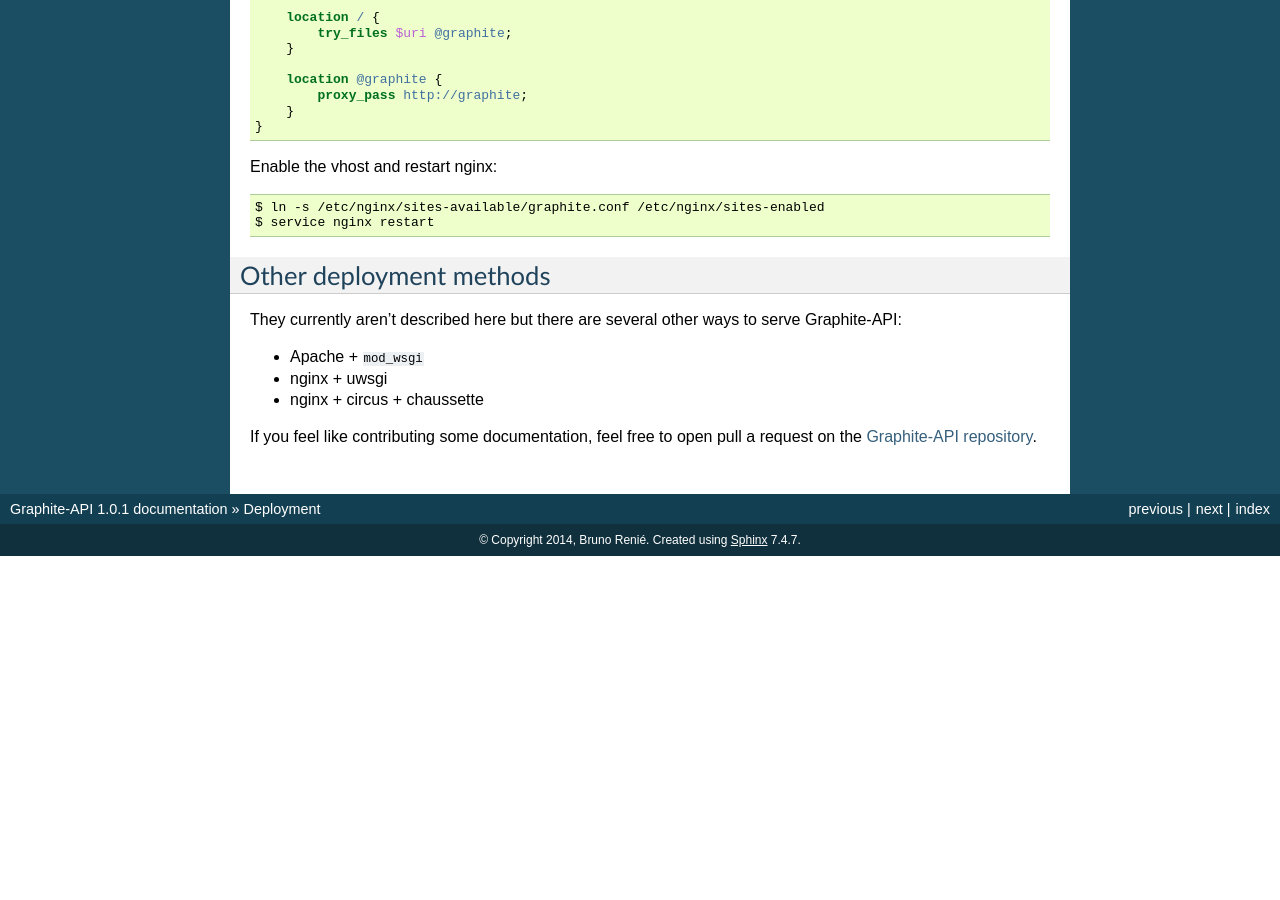
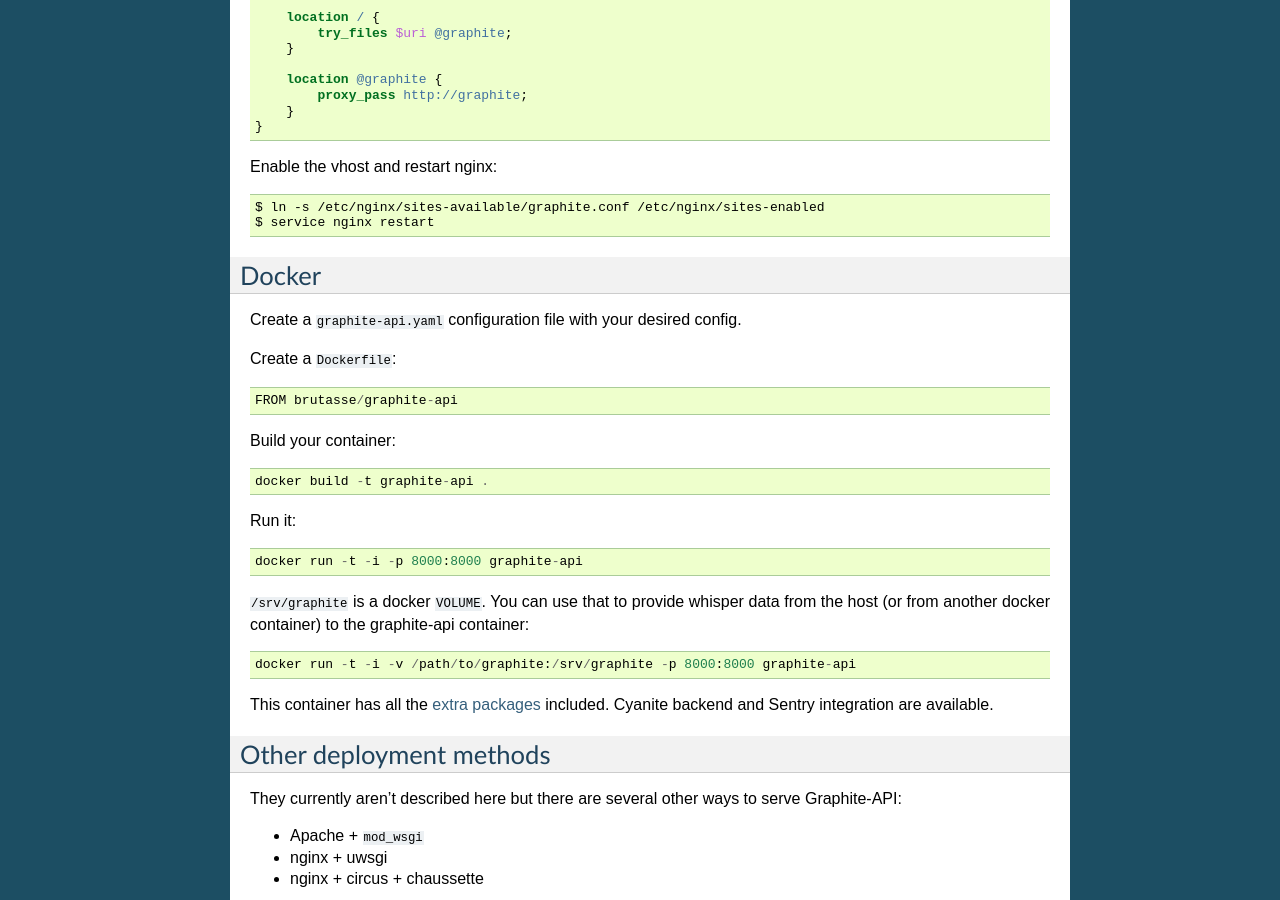
Before and after one commit to brutasse/graphite-api, a Sphinx documentation site: the page built from docs/deployment.rst, in a window 1280 px wide and 900 px high, scrolled down 1028 px. Built offline with Sphinx 7.4.7, drawn with Linux system fonts in a browser that asks for light colours; before the commit the page ends 1584 px from its top, so only the background shows below that; some of the changed text lies outside the part shown.

Commit message:
Add docker support

```diff
--- a/docs/configuration.rst
+++ b/docs/configuration.rst
@@ -50,6 +50,8 @@
 
   The time zone to use when generating graphs.
 
+.. _extras:
+
 Extra sections
 ^^^^^^^^^^^^^^
 
--- a/docs/deployment.rst
+++ b/docs/deployment.rst
@@ -80,6 +80,32 @@
     $ ln -s /etc/nginx/sites-available/graphite.conf /etc/nginx/sites-enabled
     $ service nginx restart
 
+Docker
+------
+
+Create a ``graphite-api.yaml`` configuration file with your desired config.
+
+Create a ``Dockerfile``::
+
+    FROM brutasse/graphite-api
+
+Build your container::
+
+    docker build -t graphite-api .
+
+Run it::
+
+    docker run -t -i -p 8000:8000 graphite-api
+
+``/srv/graphite`` is a docker ``VOLUME``. You can use that to provide whisper
+data from the host (or from another docker container) to the graphite-api
+container::
+
+    docker run -t -i -v /path/to/graphite:/srv/graphite -p 8000:8000 graphite-api
+
+This container has all the :ref:`extra packages <extras>` included. Cyanite
+backend and Sentry integration are available.
+
 Other deployment methods
 ------------------------
 
```
Also changed, not shown: other parts of docs/deployment.rst (+1 -1 lines), 1 other file.
